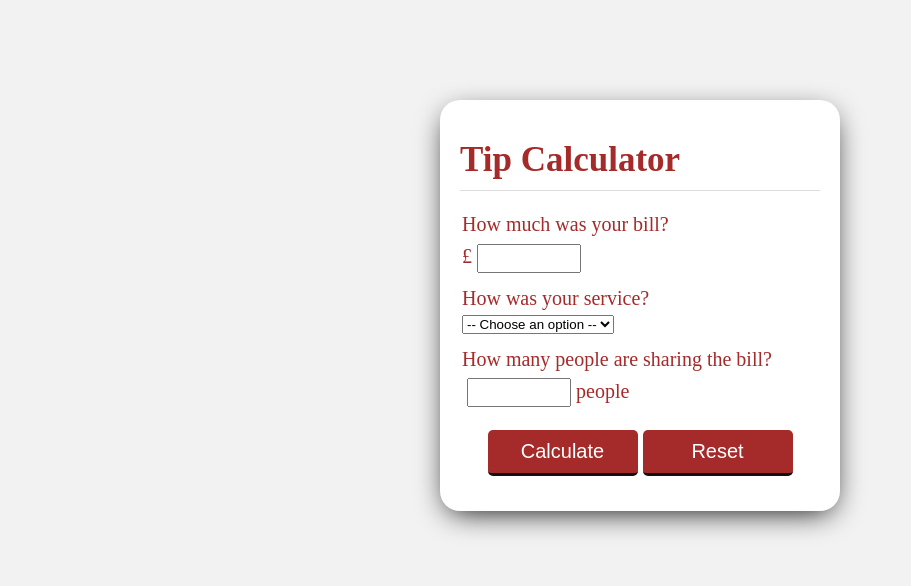
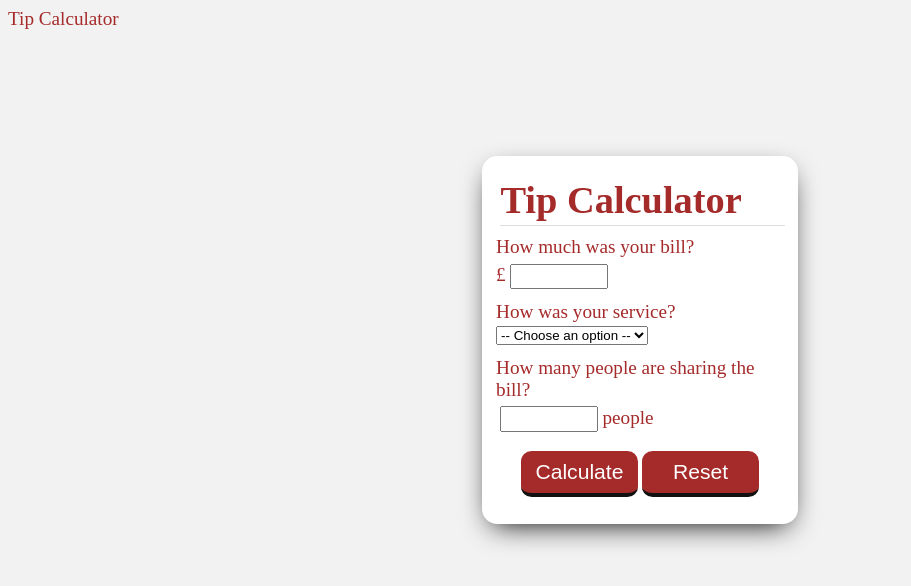
Before and after one commit to DanielTsiang/TipCalculator-JavaScript, a plain HTML site: page index.html in a window 1280 px wide. Shown: the whole page, without its empty margins (0-911 px from the left). Drawn offline with Linux system fonts and the light colour scheme.

Commit message:
Changed to relative scaling

```diff
--- a/TipCalculatorStyle.css
+++ b/TipCalculatorStyle.css
@@ -1,71 +1,69 @@
 body {
     background: #f2f2f2;
     color: brown;
-    font-size: 20px;
+    font-size: 120%;
 }
 
 #container {
-   width: 400px;
-   margin: 100px auto;
+   width: 25%;
+   margin: 10% auto;
    background: #fff;
-   padding: 20px;
+   padding: 1%;
    box-sizing: border-box;
-   -webkit-border-radius: 5px;
-   -moz-border-radius: 5px;
-   -o-border-radius: 5px;
-   border-radius: 20px;
-   box-shadow: 0 8px 30px -8px #000;
+   -webkit-border-radius: 0.8em;
+   -moz-border-radius: 0.8m;
+   -o-border-radius: 0.8em;
+   border-radius: 0.8em;
+   box-shadow: 0 0.5em 1.5em -0.5em #000;
 }
 
 h1 {
-   border-bottom: solid 1px #ddd;
-   margin: 10px 0 0;
-   padding: 10px 0 0;
-   margin-bottom: 10px;
-   padding-bottom: 10px;
-   font-size: 35px;
+   border-bottom: solid 0.05em #ddd;
+   margin: 2% 0 0 2%;
+   padding: 1% 0 1%;
+   font-size: 200%;
    font-weight: bold;
 }
 
 p {
-   margin: 2px
+   margin: 0.5%;
 }
 
 label {
-    padding: 10px 0;
+    padding: 3% 0;
     display: block;
 }
 
 form input{
-    width: 90px;
-    padding: 5px;
-    margin: 8px 5px 0 0;
+    width: 30%;
+    padding: 1.2%;
+    margin: 2% 1.5% 0 0;
 }
 
 #totalPeople {
    position: relative;
-   left: 5px;
-   top: -1px;
+   left: 1.5%;
+   top: -0.5%;
 }
 
 #serviceQuality {
-   margin-top: 5px;
+   margin-top: 1%;
  }
 
 button {
    background: brown;
-   width: 150px;
-   padding: 10px;
+   width: 40%;
+   padding: 3%;
    display: inline-block;
-   margin: 10px auto;
-   font-size: 20px;
+   margin: 3% auto;
+   font-size: 110%;
    color: white;
    border: none;
-   -webkit-border-radius: 5px;
-   -moz-border-radius: 5px;
-   -o-border-radius: 5px;
-   border-radius: 5px;
-   border-bottom: solid 3px #111;
+   -webkit-border-radius: 0.5em;
+   -moz-border-radius: 0.5em;
+   -o-border-radius: 0.5em;
+   border-radius: 0.5em;
+   border-bottom: solid 0.2em #111;
 }
 
 #buttons {
@@ -79,20 +77,19 @@ button:hover {
 
 button:active {
    background-color: #3e8e41;
-   transform: translateY(4px);
+   transform: translateY(0.1em);
 }
 
 #totals {
-   font-size:20px;
    text-align: left;
-   margin-top: 5px;
+   margin-top: 2%;
 }
 
 span {
-   font-size: 20px;
+   font-size: 110%;
 }
 
 small {
-   font-size: 18px;
+   font-size: 100%;
    font-weight: bold;
 }
--- a/index.html
+++ b/index.html
@@ -1,7 +1,7 @@
 <!DOCTYPE html>
 <html>
     <head>
-        <meta charset="UTF-8">
+        <meta charset="UTF-8" name="viewport" content="width=device-width, initial-scale=1"
         <title>Tip Calculator</title>
         <link rel="stylesheet" href="TipCalculatorStyle.css">
     </head>
```
